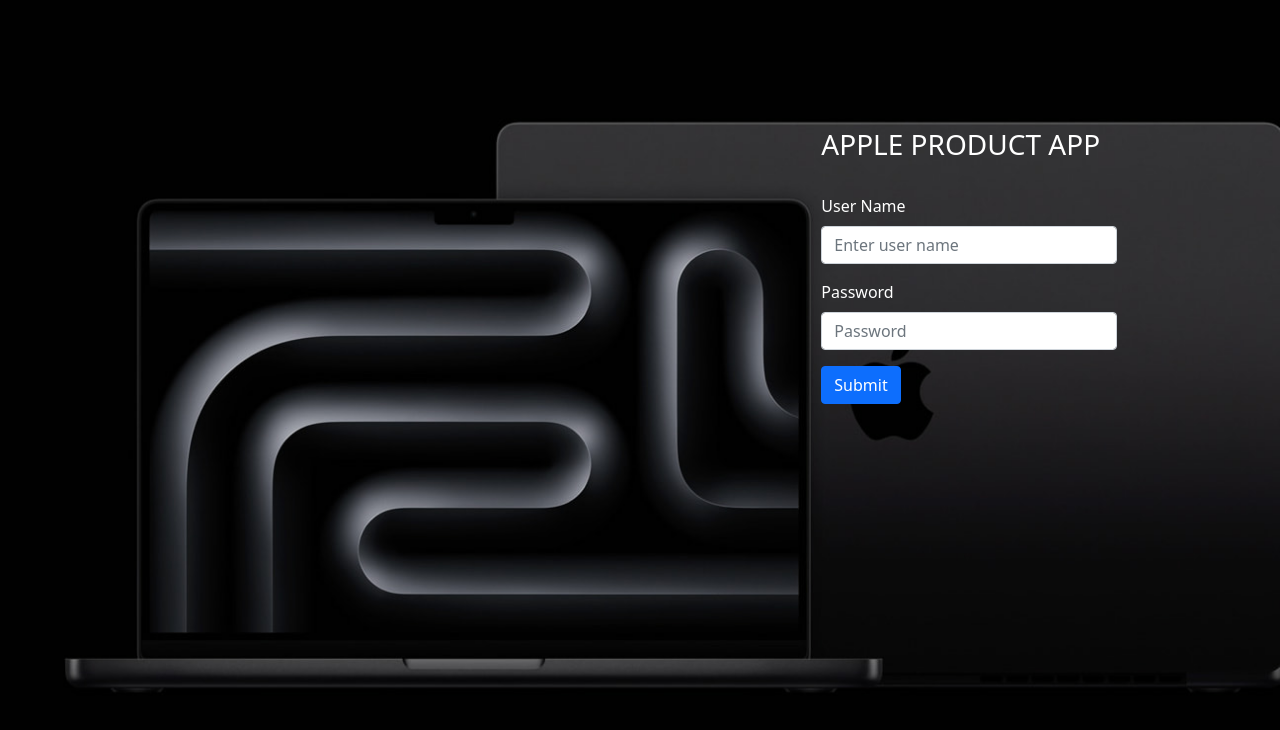
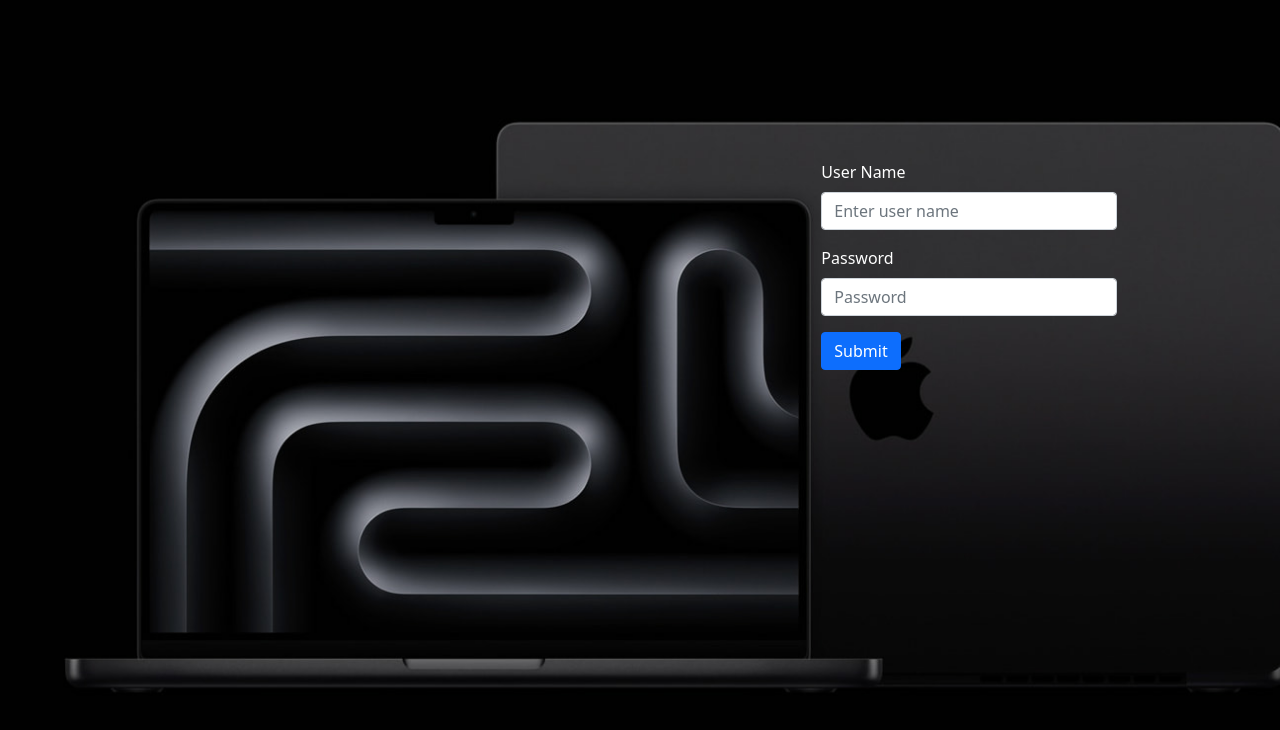
Before and after one commit to christrodrigues/Inventory-Management-System, a React (Create React App) app in the folder Front-End/: page / in a window 1280 px wide. Shown: the top 730 px of the page. Built offline with nearby package versions, Linux system fonts and the light colour scheme.

Commit message:
Update Login.js

```diff
--- a/Front-End/src/pages/Login.js
+++ b/Front-End/src/pages/Login.js
@@ -104,7 +104,7 @@
     <div className="login-bg">
       <Row className="login--row">
         <Col md={{ span: 24, offset: 2 }}>
-          <h3 style={{ color: 'white',  }}>APPLE PRODUCT APP</h3>
+          <h3 style={{ color: 'white',  }}></h3>
           <br />
           <Form onSubmit={submitForm}>
             <Form.Group className="mb-3" controlId="formBasicUserName">
```
